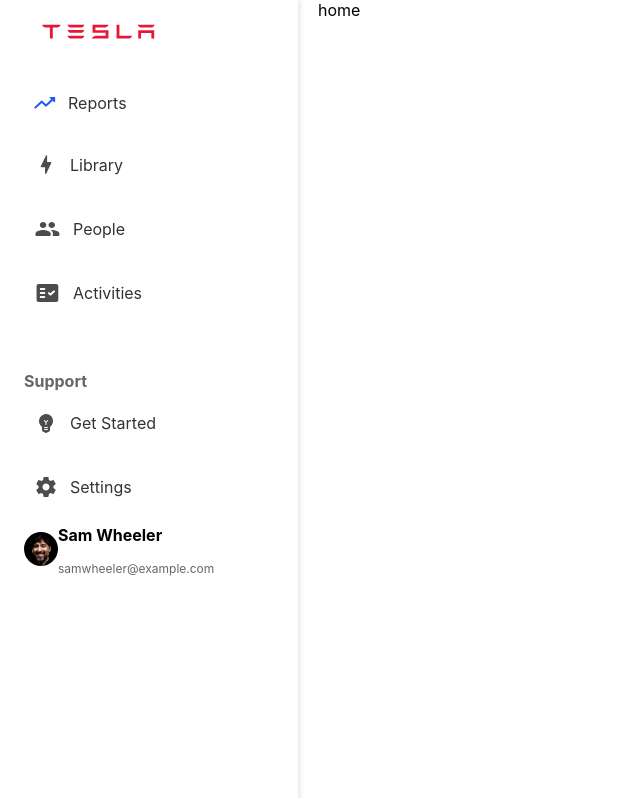
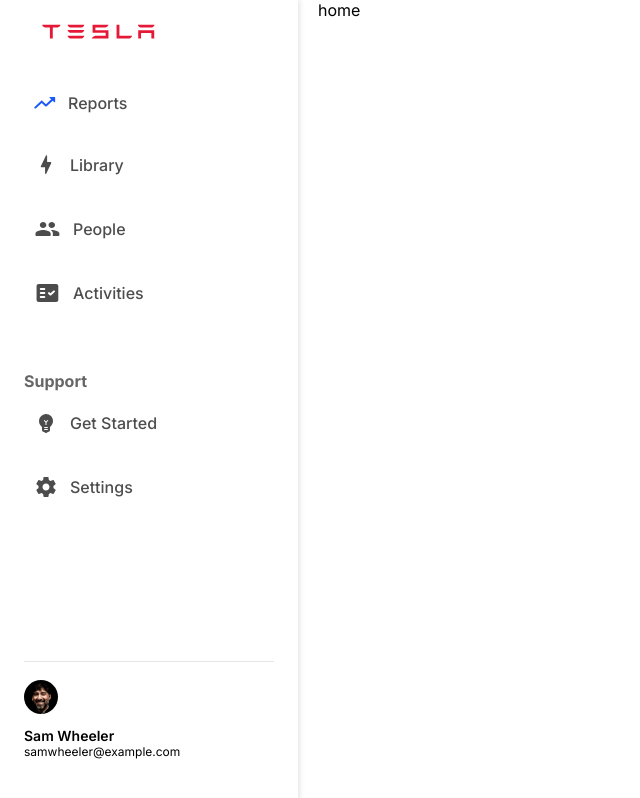
Before and after one commit to Eddikan/dashboard-project, a Vue app: page / in a window 1280 px wide. Shown: the top 798 px of the page, without its empty margins (0-640 px from the left). Built offline with nearby package versions, Linux system fonts and the light colour scheme.

Commit message:
feat: add inter font

```diff
--- a/package.json
+++ b/package.json
@@ -11,6 +11,7 @@
     "chart.js": "^4.4.4",
     "core-js": "^3.8.3",
     "echarts": "^5.5.1",
+    "typeface-inter": "^3.18.1",
     "vue": "^2.6.14",
     "vue-chartjs": "^5.3.1",
     "vue-echarts": "^7.0.3",
--- a/src/components/Sidebar.vue
+++ b/src/components/Sidebar.vue
@@ -66,20 +66,20 @@ export default {
 <style scoped lang="scss">
 .sidebar {
   width: 250px;
-  background-color: #fff;
+  background-color: white;
   display: flex;
   flex-direction: column;
   height: 100vh;
-  padding: 24px;
-  overflow:hidden;
+  padding: 0px 24px 0px 24px;
+  overflow: hidden;
   box-shadow: 2px 0 5px rgba(0, 0, 0, 0.1);
-
 
   .logo img {
     width: 127px;
     height: 15px;
     margin-bottom: 40px;
     margin-left: 11px;
+    margin-top: 24px;
   }
 
   .menu {
@@ -93,17 +93,18 @@ export default {
       align-items: center;
       padding: 10px;
       text-decoration: none;
-      color: #333;
+      color: var(--gray3);
       border-radius: 8px;
-
+      font-weight: 500;
+      font-size: 14px;
       i {
         margin-right: 10px;
       }
 
       &:hover,
       &.active {
-        background-color: #eaf0ff;
-        color: #333;
+        background-color: var(--blue0);
+        color: var(--black);
       }
 
       span {
@@ -117,14 +118,22 @@ export default {
     p {
       margin-bottom: 10px;
       font-weight: bold;
-      color: #666;
+      color: var(--gray4);
     }
   }
 
   .profile {
-    display: flex;
     align-items: center;
-
+    margin-top: auto;
+    margin-bottom: 40px;
+    padding-top: 18px;
+    border-top: 1px solid var(--gray1);
+    img {
+      margin-bottom: 9px;
+    }
+    p {
+      margin: 0px;
+    }
     .profile-avatar {
       width: 40px;
       height: 40px;
@@ -134,11 +143,19 @@ export default {
 
     .profile-info {
       .profile-name {
-        font-weight: bold;
+        font-weight: 600;
+        font-family: Inter;
+        font-size: 14px;
+        line-height: 18px;
+        text-align: left;
       }
       .profile-email {
-        color: #666;
+        color: var(--gray0);
+        //styleName: Body 2;
         font-size: 12px;
+        font-weight: 400;
+        line-height: 14.52px;
+        text-align: left;
       }
     }
   }
--- a/src/main.js
+++ b/src/main.js
@@ -1,5 +1,6 @@
 import Vue from 'vue'
 import './assets/style.scss';
+import 'typeface-inter';
 import App from './App.vue'
 import router from './router'; // Import the router
 import store from './store'; // Import the Vuex store
```
Also changed, not shown: 1 other file (tests, documents, lock files or other folders).
